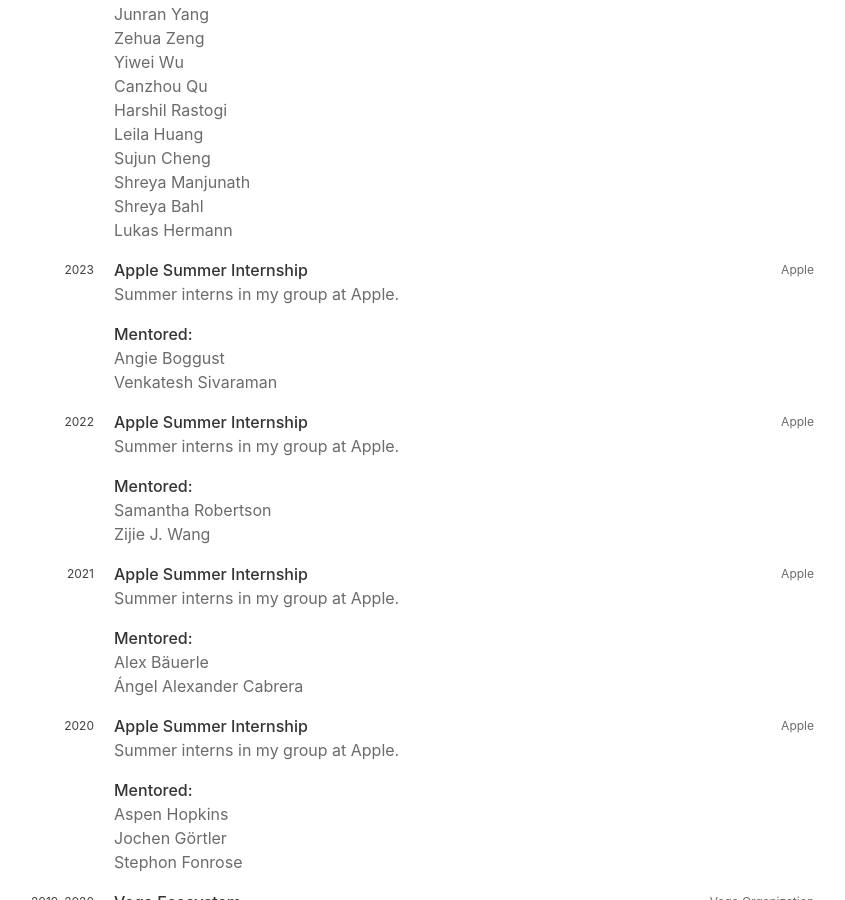
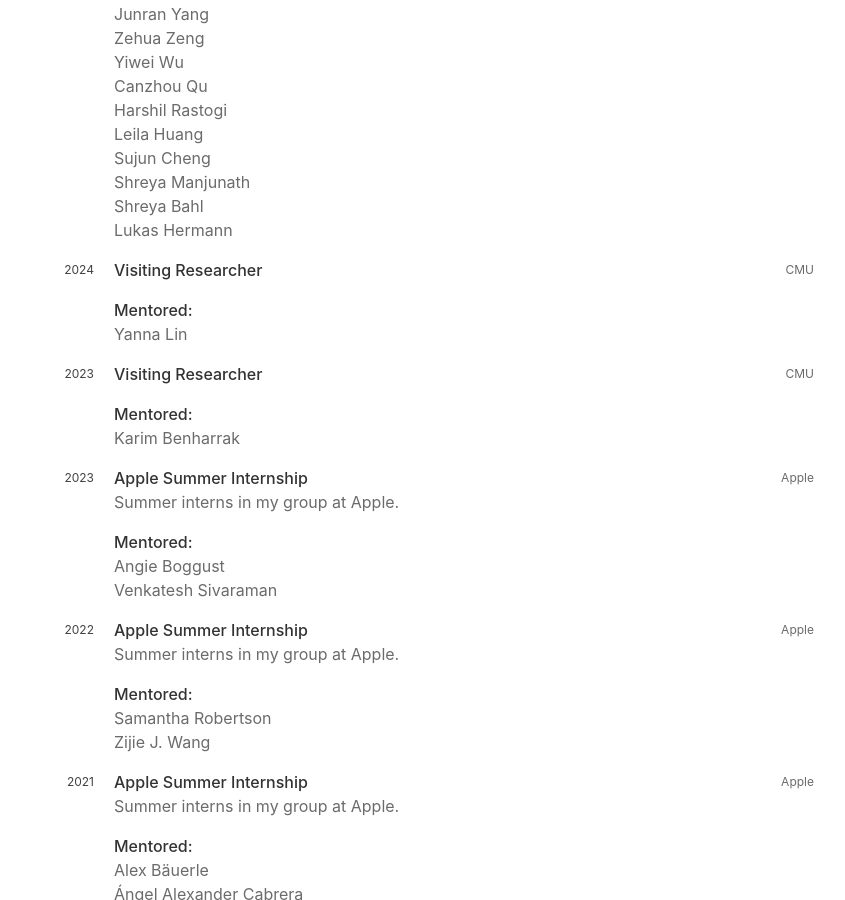
Before and after one commit to domoritz/domoritz.github.io, a Jekyll site: the page built from cv.html, in a window 1280 px wide and 900 px high, scrolled down 8734 px. Shown: the whole window, without its empty margins (226-1071 px from the left). Built offline with Jekyll 4.4.1, drawn with Linux system fonts in a browser that asks for light colours.

Commit message:
Add yanna and karim

```diff
--- a/_data/mentoring.yml
+++ b/_data/mentoring.yml
@@ -39,6 +39,16 @@
     - Shreya Manjunath
     - Shreya Bahl
     - Lukas Hermann
+- title: "Visiting Researcher"
+  year: 2024
+  location: CMU
+  who:
+    - Yanna Lin
+- title: "Visiting Researcher"
+  year: 2023
+  location: CMU
+  who:
+    - Karim Benharrak
 - title: "Apple Summer Internship"
   year: 2023
   description: Summer interns in my group at Apple.
```
